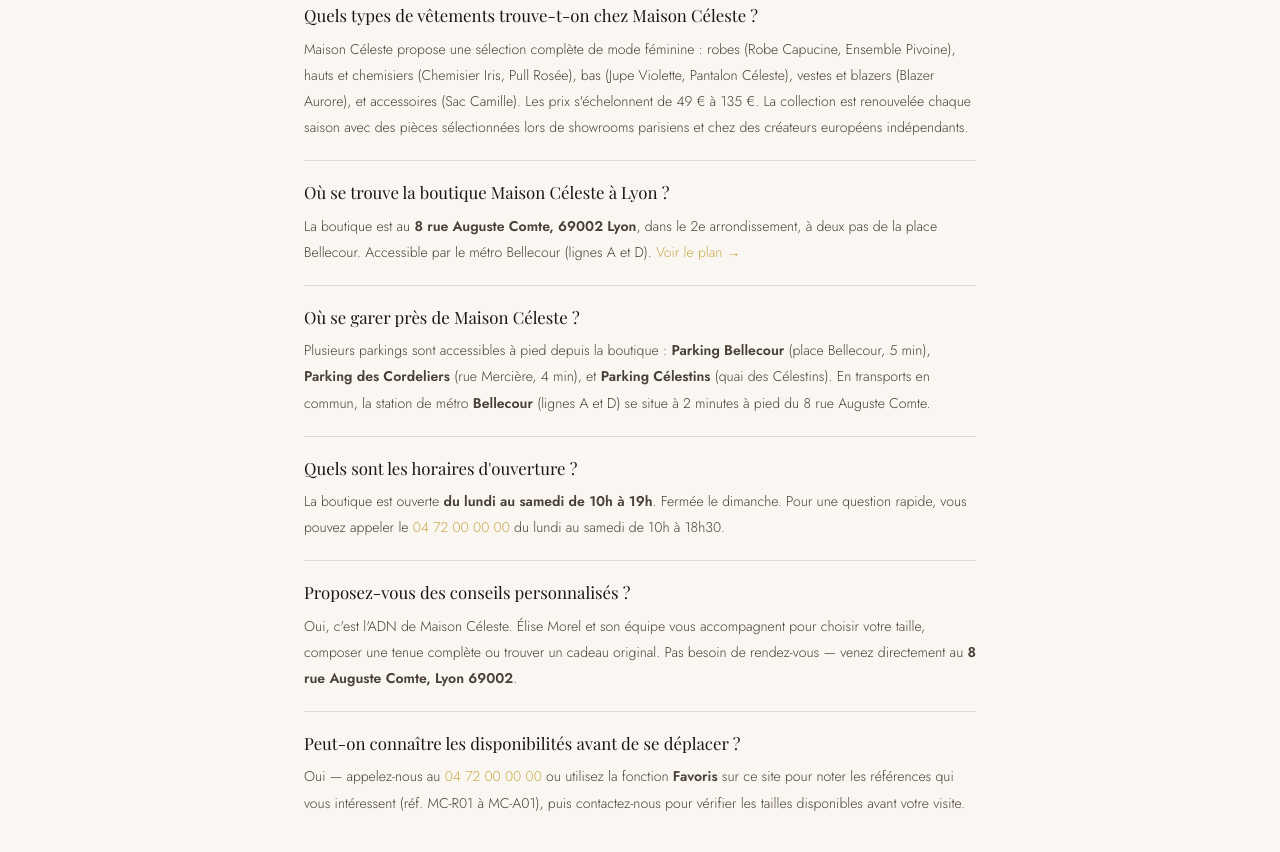
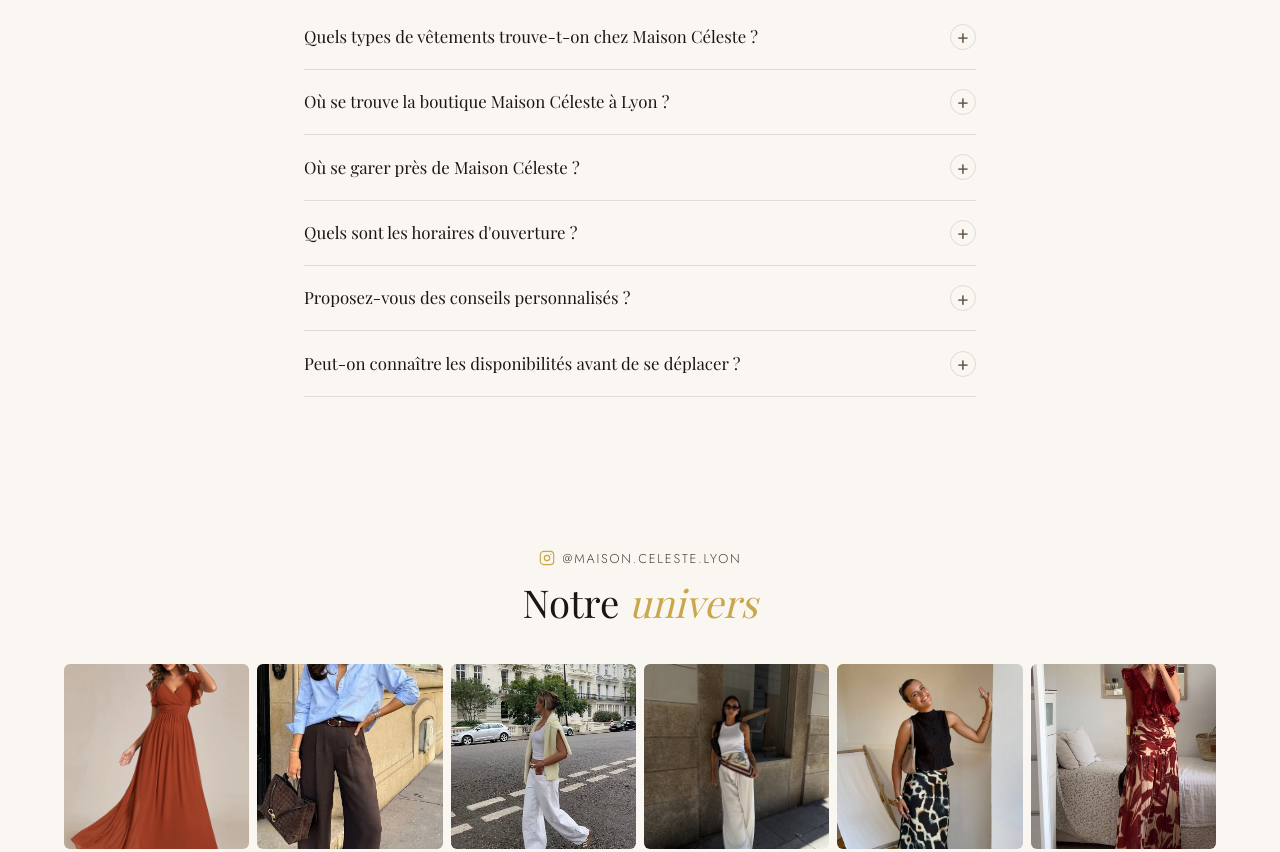
Before and after one commit to HugoMolletStivala/TemplateBoutique, a plain HTML site: page index.html in a window 1280 px wide. Shown: the part 4858-5710 px from the top of the page. Drawn offline with nearby package versions, Linux system fonts and the light colour scheme; a web font is replaced by a local one.

Commit message:
Update index.html

```diff
--- a/index.html
+++ b/index.html
@@ -1451,37 +1451,113 @@
     <h2 class="section-title" id="faq-title">Tout ce que vous<br/>voulez <em>savoir</em></h2>
   </div>
 
-  <div class="fade" style="display:flex;flex-direction:column;gap:1.25rem">
-
-    <article id="faq-vetements" style="border-bottom:1px solid var(--border);padding-bottom:1.25rem">
-      <h3 style="font-family:'Playfair Display',serif;font-size:1.05rem;font-weight:400;margin-bottom:.6rem">Quels types de vêtements trouve-t-on chez Maison Céleste ?</h3>
-      <p style="font-size:.88rem;color:var(--ink2);line-height:1.85"><span itemscope itemtype="https://schema.org/ClothingStore" itemprop="name">Maison Céleste</span> propose une sélection complète de mode féminine : robes (Robe Capucine, Ensemble Pivoine), hauts et chemisiers (Chemisier Iris, Pull Rosée), bas (Jupe Violette, Pantalon Céleste), vestes et blazers (Blazer Aurore), et accessoires (Sac Camille). Les prix s'échelonnent de 49 € à 135 €. La collection est renouvelée chaque saison avec des pièces sélectionnées lors de showrooms parisiens et chez des créateurs européens indépendants.</p>
-    </article>
-
-    <article id="faq-adresse" style="border-bottom:1px solid var(--border);padding-bottom:1.25rem">
-      <h3 style="font-family:'Playfair Display',serif;font-size:1.05rem;font-weight:400;margin-bottom:.6rem">Où se trouve la boutique Maison Céleste à Lyon ?</h3>
-      <p style="font-size:.88rem;color:var(--ink2);line-height:1.85">La boutique est au <strong>8 rue Auguste Comte, 69002 Lyon</strong>, dans le 2e arrondissement, à deux pas de la place Bellecour. Accessible par le métro Bellecour (lignes A et D). <a href="https://maps.google.com/?q=8+rue+Auguste+Comte+Lyon+69002" target="_blank" rel="noopener" style="color:var(--gold)">Voir le plan →</a></p>
-    </article>
-
-    <article id="faq-parking" style="border-bottom:1px solid var(--border);padding-bottom:1.25rem">
-      <h3 style="font-family:'Playfair Display',serif;font-size:1.05rem;font-weight:400;margin-bottom:.6rem">Où se garer près de Maison Céleste ?</h3>
-      <p style="font-size:.88rem;color:var(--ink2);line-height:1.85">Plusieurs parkings sont accessibles à pied depuis la boutique : <strong>Parking Bellecour</strong> (place Bellecour, 5 min), <strong>Parking des Cordeliers</strong> (rue Mercière, 4 min), et <strong>Parking Célestins</strong> (quai des Célestins). En transports en commun, la station de métro <strong>Bellecour</strong> (lignes A et D) se situe à 2 minutes à pied du 8 rue Auguste Comte.</p>
-    </article>
-
-    <article id="faq-horaires" style="border-bottom:1px solid var(--border);padding-bottom:1.25rem">
-      <h3 style="font-family:'Playfair Display',serif;font-size:1.05rem;font-weight:400;margin-bottom:.6rem">Quels sont les horaires d'ouverture ?</h3>
-      <p style="font-size:.88rem;color:var(--ink2);line-height:1.85">La boutique est ouverte <strong>du lundi au samedi de 10h à 19h</strong>. Fermée le dimanche. Pour une question rapide, vous pouvez appeler le <a href="tel:+33472000000" style="color:var(--gold)">04 72 00 00 00</a> du lundi au samedi de 10h à 18h30.</p>
-    </article>
-
-    <article id="faq-conseils" style="border-bottom:1px solid var(--border);padding-bottom:1.25rem">
-      <h3 style="font-family:'Playfair Display',serif;font-size:1.05rem;font-weight:400;margin-bottom:.6rem">Proposez-vous des conseils personnalisés ?</h3>
-      <p style="font-size:.88rem;color:var(--ink2);line-height:1.85">Oui, c'est l'ADN de Maison Céleste. Élise Morel et son équipe vous accompagnent pour choisir votre taille, composer une tenue complète ou trouver un cadeau original. Pas besoin de rendez-vous — venez directement au <strong>8 rue Auguste Comte, Lyon 69002</strong>.</p>
-    </article>
-
-    <article id="faq-disponibilites">
-      <h3 style="font-family:'Playfair Display',serif;font-size:1.05rem;font-weight:400;margin-bottom:.6rem">Peut-on connaître les disponibilités avant de se déplacer ?</h3>
-      <p style="font-size:.88rem;color:var(--ink2);line-height:1.85">Oui — appelez-nous au <a href="tel:+33472000000" style="color:var(--gold)">04 72 00 00 00</a> ou utilisez la fonction <strong>Favoris</strong> sur ce site pour noter les références qui vous intéressent (réf. MC-R01 à MC-A01), puis contactez-nous pour vérifier les tailles disponibles avant votre visite.</p>
-    </article>
+  <style>
+    .faq-accordion-item { border-bottom: 1px solid var(--border); }
+    .faq-accordion-btn {
+      width: 100%; background: none; border: none; padding: 1.2rem 0;
+      display: flex; align-items: center; justify-content: space-between; gap: 1rem;
+      cursor: pointer; text-align: left; font-family: inherit;
+    }
+    .faq-accordion-btn:hover .faq-accordion-q { color: var(--gold); }
+    .faq-accordion-q {
+      font-family: 'Playfair Display', serif; font-size: 1.05rem; font-weight: 400;
+      color: var(--ink); transition: color 0.2s; line-height: 1.4;
+    }
+    .faq-accordion-icon {
+      flex-shrink: 0; width: 26px; height: 26px; border-radius: 50%;
+      border: 1px solid var(--border); background: transparent;
+      display: flex; align-items: center; justify-content: center;
+      transition: background 0.2s, border-color 0.2s;
+      font-size: 1.2rem; color: var(--ink3); line-height: 1;
+      transition: all 0.3s ease;
+    }
+    .faq-accordion-item.open .faq-accordion-icon {
+      background: var(--gold); border-color: var(--gold); color: var(--ink);
+      transform: rotate(45deg);
+    }
+    .faq-accordion-body {
+      overflow: hidden; max-height: 0;
+      transition: max-height 0.35s cubic-bezier(0.4,0,0.2,1);
+    }
+    .faq-accordion-body-inner {
+      padding-bottom: 1.25rem;
+      font-size: .88rem; color: var(--ink2); line-height: 1.85;
+    }
+  </style>
+
+  <div class="fade" id="faq-accordion">
+
+    <div class="faq-accordion-item">
+      <button class="faq-accordion-btn" aria-expanded="false">
+        <span class="faq-accordion-q">Quels types de vêtements trouve-t-on chez Maison Céleste ?</span>
+        <span class="faq-accordion-icon" aria-hidden="true">+</span>
+      </button>
+      <div class="faq-accordion-body">
+        <div class="faq-accordion-body-inner" id="faq-vetements">
+          Maison Céleste propose une sélection complète de mode féminine : robes (Robe Capucine, Ensemble Pivoine), hauts et chemisiers (Chemisier Iris, Pull Rosée), bas (Jupe Violette, Pantalon Céleste), vestes et blazers (Blazer Aurore), et accessoires (Sac Camille). Les prix s'échelonnent de 49 € à 135 €. La collection est renouvelée chaque saison avec des pièces sélectionnées lors de showrooms parisiens et chez des créateurs européens indépendants.
+        </div>
+      </div>
+    </div>
+
+    <div class="faq-accordion-item">
+      <button class="faq-accordion-btn" aria-expanded="false">
+        <span class="faq-accordion-q">Où se trouve la boutique Maison Céleste à Lyon ?</span>
+        <span class="faq-accordion-icon" aria-hidden="true">+</span>
+      </button>
+      <div class="faq-accordion-body">
+        <div class="faq-accordion-body-inner" id="faq-adresse">
+          La boutique est au <strong>8 rue Auguste Comte, 69002 Lyon</strong>, dans le 2e arrondissement, à deux pas de la place Bellecour. Accessible par le métro Bellecour (lignes A et D). <a href="https://maps.google.com/?q=8+rue+Auguste+Comte+Lyon+69002" target="_blank" rel="noopener" style="color:var(--gold)">Voir le plan →</a>
+        </div>
+      </div>
+    </div>
+
+    <div class="faq-accordion-item">
+      <button class="faq-accordion-btn" aria-expanded="false">
+        <span class="faq-accordion-q">Où se garer près de Maison Céleste ?</span>
+        <span class="faq-accordion-icon" aria-hidden="true">+</span>
+      </button>
+      <div class="faq-accordion-body">
+        <div class="faq-accordion-body-inner" id="faq-parking">
+          Plusieurs parkings sont accessibles à pied depuis la boutique : <strong>Parking Bellecour</strong> (place Bellecour, 5 min), <strong>Parking des Cordeliers</strong> (rue Mercière, 4 min), et <strong>Parking Célestins</strong> (quai des Célestins). En transports en commun, la station de métro <strong>Bellecour</strong> (lignes A et D) se situe à 2 minutes à pied du 8 rue Auguste Comte.
+        </div>
+      </div>
+    </div>
+
+    <div class="faq-accordion-item">
+      <button class="faq-accordion-btn" aria-expanded="false">
+        <span class="faq-accordion-q">Quels sont les horaires d'ouverture ?</span>
+        <span class="faq-accordion-icon" aria-hidden="true">+</span>
+      </button>
+      <div class="faq-accordion-body">
+        <div class="faq-accordion-body-inner" id="faq-horaires">
+          La boutique est ouverte <strong>du lundi au samedi de 10h à 19h</strong>. Fermée le dimanche. Pour une question rapide, vous pouvez appeler le <a href="tel:+33472000000" style="color:var(--gold)">04 72 00 00 00</a> du lundi au samedi de 10h à 18h30.
+        </div>
+      </div>
+    </div>
+
+    <div class="faq-accordion-item">
+      <button class="faq-accordion-btn" aria-expanded="false">
+        <span class="faq-accordion-q">Proposez-vous des conseils personnalisés ?</span>
+        <span class="faq-accordion-icon" aria-hidden="true">+</span>
+      </button>
+      <div class="faq-accordion-body">
+        <div class="faq-accordion-body-inner" id="faq-conseils">
+          Oui, c'est l'ADN de Maison Céleste. Élise Morel et son équipe vous accompagnent pour choisir votre taille, composer une tenue complète ou trouver un cadeau original. Pas besoin de rendez-vous — venez directement au <strong>8 rue Auguste Comte, Lyon 69002</strong>.
+        </div>
+      </div>
+    </div>
+
+    <div class="faq-accordion-item">
+      <button class="faq-accordion-btn" aria-expanded="false">
+        <span class="faq-accordion-q">Peut-on connaître les disponibilités avant de se déplacer ?</span>
+        <span class="faq-accordion-icon" aria-hidden="true">+</span>
+      </button>
+      <div class="faq-accordion-body">
+        <div class="faq-accordion-body-inner" id="faq-disponibilites">
+          Oui — appelez-nous au <a href="tel:+33472000000" style="color:var(--gold)">04 72 00 00 00</a> ou utilisez la fonction <strong>Favoris</strong> sur ce site pour noter les références qui vous intéressent (réf. MC-R01 à MC-A01), puis contactez-nous pour vérifier les tailles disponibles avant votre visite.
+        </div>
+      </div>
+    </div>
 
   </div>
 </section>
@@ -1885,6 +1961,24 @@
     document.body.style.overflow = '';
   }
 });
+
+/* ── FAQ Accordéon ── */
+document.querySelectorAll('.faq-accordion-item').forEach(item => {
+  item.querySelector('.faq-accordion-btn').addEventListener('click', () => {
+    const isOpen = item.classList.contains('open');
+    document.querySelectorAll('.faq-accordion-item').forEach(i => {
+      i.classList.remove('open');
+      i.querySelector('.faq-accordion-btn').setAttribute('aria-expanded', 'false');
+      i.querySelector('.faq-accordion-body').style.maxHeight = '0';
+    });
+    if (!isOpen) {
+      item.classList.add('open');
+      item.querySelector('.faq-accordion-btn').setAttribute('aria-expanded', 'true');
+      const inner = item.querySelector('.faq-accordion-body-inner');
+      item.querySelector('.faq-accordion-body').style.maxHeight = inner.scrollHeight + 'px';
+    }
+  });
+});
 </script>
 </body>
 </html>
```
